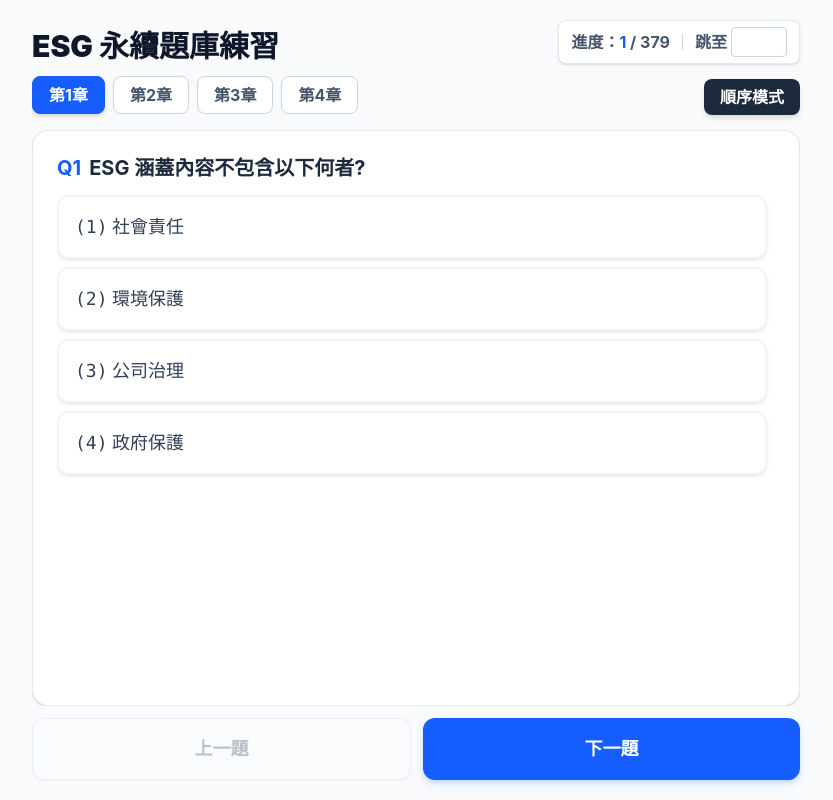
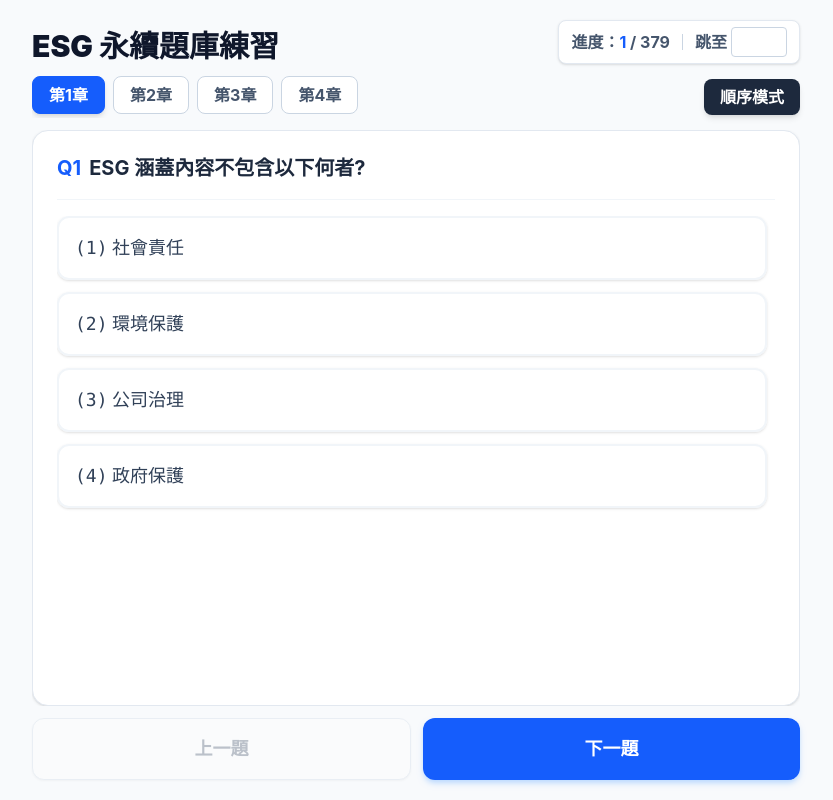
Before and after one commit to JenKaiKUO/ESG-quiz, a React (Vite) app: page / in a window 1280 px wide. Shown: the whole page, without its empty margins (224-1057 px from the left). Built offline with nearby package versions, Linux system fonts and the light colour scheme.

Commit message:
Refactor QuestionCard layout and styling

```diff
--- a/src/QuestionCard.jsx
+++ b/src/QuestionCard.jsx
@@ -22,17 +22,19 @@ const QuestionCard = ({ data }) => {
   };
 
   return (
-    /* h-full 讓卡片填滿 App.jsx 分配給它的空間，flex-col 進行內部排版 */
     <div className="w-full h-full bg-white rounded-2xl shadow-sm border border-slate-200 p-4 sm:p-6 flex flex-col overflow-hidden animate-in">
 
-      {/* 題目：固定高度，不縮放 (shrink-0) */}
-      <div className="text-lg sm:text-xl font-bold text-slate-800 mb-3 shrink-0 leading-snug">
+      {/* 1. 題目：固定在上方，加上底線與下方內容做視覺區隔 */}
+      <div className="text-lg sm:text-xl font-bold text-slate-800 mb-4 shrink-0 leading-snug border-b border-slate-100 pb-4">
         <span className="text-blue-600 mr-2">Q{data.id}</span>
         {questionText}
       </div>
 
-      {/* 選項區塊：填滿剩餘高度 (grow)，若選項過多則內部滾動 (overflow-y-auto) */}
-      <div className="flex flex-col gap-2 overflow-y-auto pr-2 grow min-h-0 custom-scrollbar">
+      {/* 2. 可滾動內容區：讓選項與解析待在同一個空間，自然往下排列 */}
+      <div className="flex flex-col flex-grow overflow-y-auto pr-2 custom-scrollbar min-h-0">
+
+        {/* 選項列表 */}
+        <div className="flex flex-col gap-3 shrink-0">
           {options.map((opt, index) => {
             const optNum = index + 1;
             const isCorrect = optNum === parseInt(data.answer);
@@ -56,11 +58,11 @@ const QuestionCard = ({ data }) => {
           })}
         </div>
 
-      {/* 解析區塊：限制最大高度 (max-h)，超過則內部滾動，不會推擠下方佈局 */}
+        {/* 解析區塊：緊跟在選項下方，設定 mt-6 產生適當距離 */}
         {selected !== null && (
-        <div className="mt-3 p-3 sm:p-4 bg-slate-50 rounded-xl border-l-4 border-blue-500 shrink-0 max-h-32 sm:max-h-40 overflow-y-auto custom-scrollbar">
-          <div className="text-blue-700 font-black mb-1 text-sm sm:text-base">
-            答案：({data.answer})
+          <div className="mt-6 mb-2 p-4 sm:p-5 bg-slate-50 rounded-xl border-l-4 border-blue-500 shrink-0 animate-in">
+            <div className="text-blue-700 font-black mb-2 text-sm sm:text-base">
+              正確答案：({data.answer})
             </div>
             <div className="text-slate-600 text-sm sm:text-base leading-relaxed">
               <span className="font-bold text-slate-800">解析：</span>
@@ -69,6 +71,8 @@ const QuestionCard = ({ data }) => {
           </div>
         )}
       </div>
+
+    </div>
   );
 };
 
```
Lines whose indentation alone changed are shown as unchanged.
